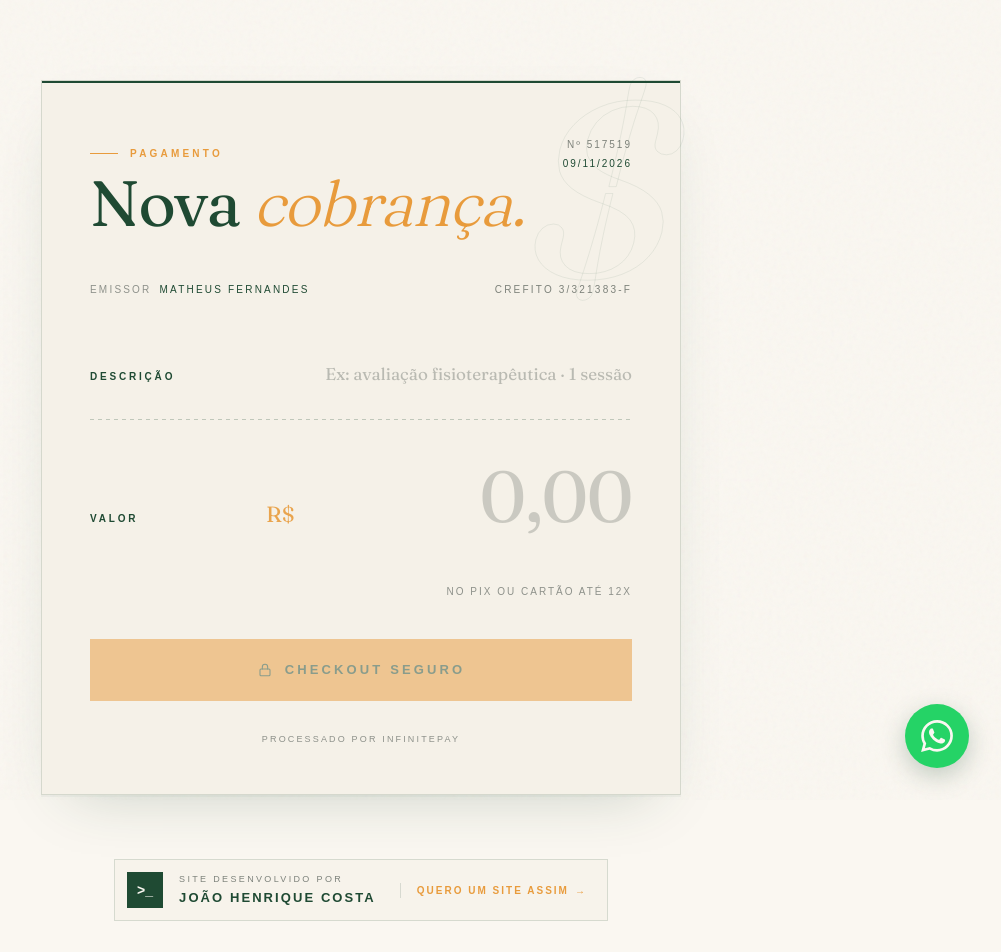
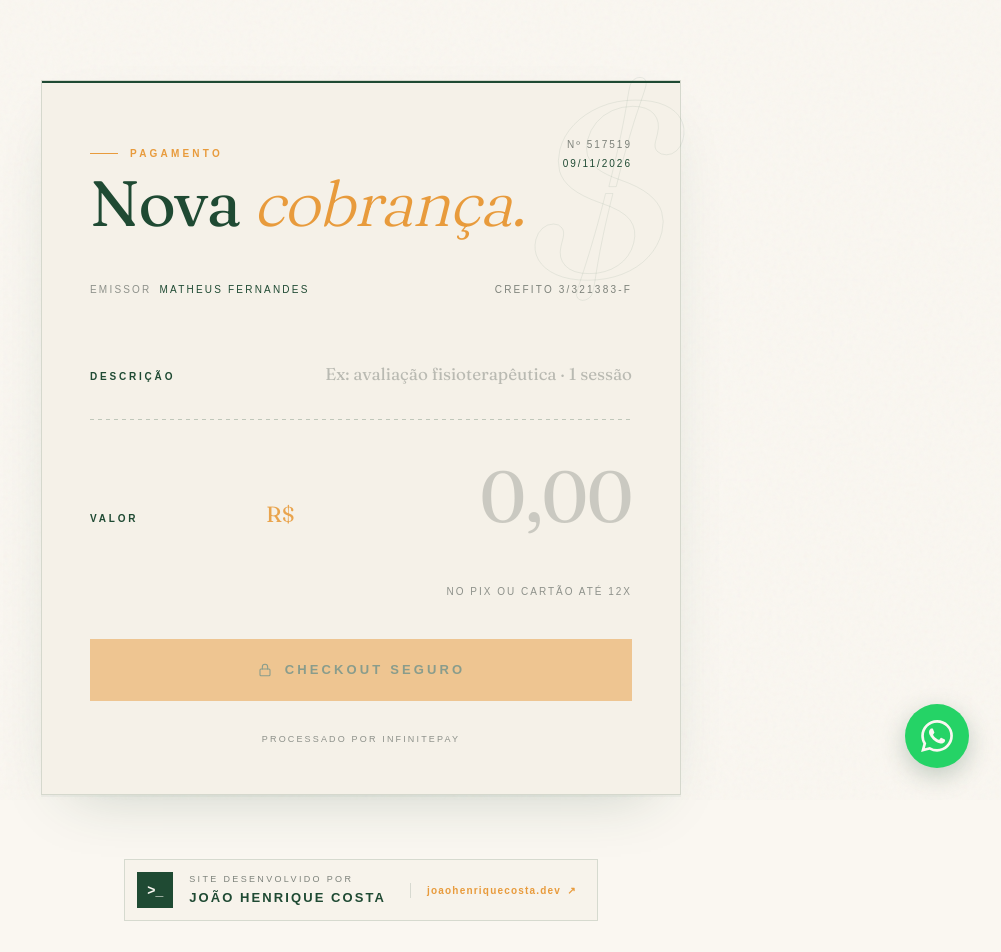
Before and after one commit to joaohenriquecosta/ftmatheusfernandes, a Next.js app: page /pagamento in a window 1280 px wide. Shown: the top 952 px of the page, without its empty margins (279-1280 px from the left). Built offline with nearby package versions, Linux system fonts and the light colour scheme.

Commit message:
feat(rodape): crédito do site aponta para joaohenriquecosta.dev
Troca o link do WhatsApp pelo site pessoal e o selo 'Quero um site
assim' pelo domínio.

```diff
--- a/components/dev-credit.tsx
+++ b/components/dev-credit.tsx
@@ -1,16 +1,13 @@
-const WHATSAPP_PRE_MESSAGE =
-  "Olá João! Vi o site do Matheus Fernandes e queria conversar sobre um projeto.";
-
-const WHATSAPP_URL = `https://wa.me/5516982441889?text=${encodeURIComponent(WHATSAPP_PRE_MESSAGE)}`;
+const SITE_URL = "https://joaohenriquecosta.dev";
 
 export function DevCredit() {
   return (
     <div className="mt-16 flex justify-center">
       <a
-        href={WHATSAPP_URL}
+        href={SITE_URL}
         target="_blank"
         rel="noopener noreferrer"
-        aria-label="Site desenvolvido por João Henrique Costa — falar no WhatsApp"
+        aria-label="Site desenvolvido por João Henrique Costa — joaohenriquecosta.dev (abre em nova aba)"
         className="group inline-flex items-center gap-4 border border-[#1F4A33]/15 bg-[#F5F1E8]/60 py-3 pr-5 pl-3 transition-colors hover:border-[#1F4A33]/40 hover:bg-[#F5F1E8]"
       >
         {/* Marca: prompt de terminal */}
@@ -31,10 +28,10 @@ export function DevCredit() {
           </span>
         </span>
 
-        <span className="ml-2 hidden items-center gap-1.5 border-l border-[#1F4A33]/15 pl-4 text-[10px] font-semibold tracking-[0.2em] text-[#E89B3C] uppercase transition-colors group-hover:text-[#1F4A33] sm:inline-flex">
-          Quero um site assim
-          <span className="transition-transform group-hover:translate-x-0.5">
-            →
+        <span className="ml-2 hidden items-center gap-1.5 border-l border-[#1F4A33]/15 pl-4 text-[10px] font-semibold tracking-[0.12em] text-[#E89B3C] lowercase transition-colors group-hover:text-[#1F4A33] sm:inline-flex">
+          joaohenriquecosta.dev
+          <span className="transition-transform group-hover:translate-x-0.5 group-hover:-translate-y-0.5">
+            ↗
           </span>
         </span>
       </a>
```
